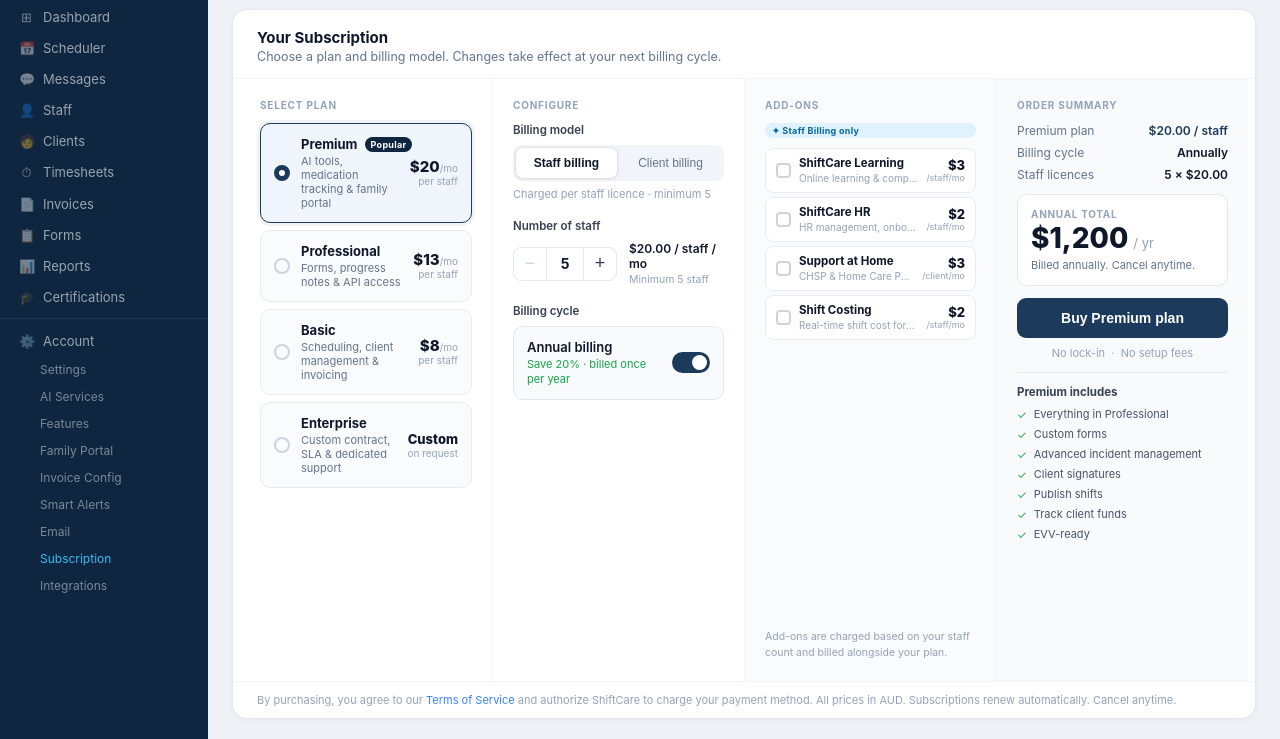
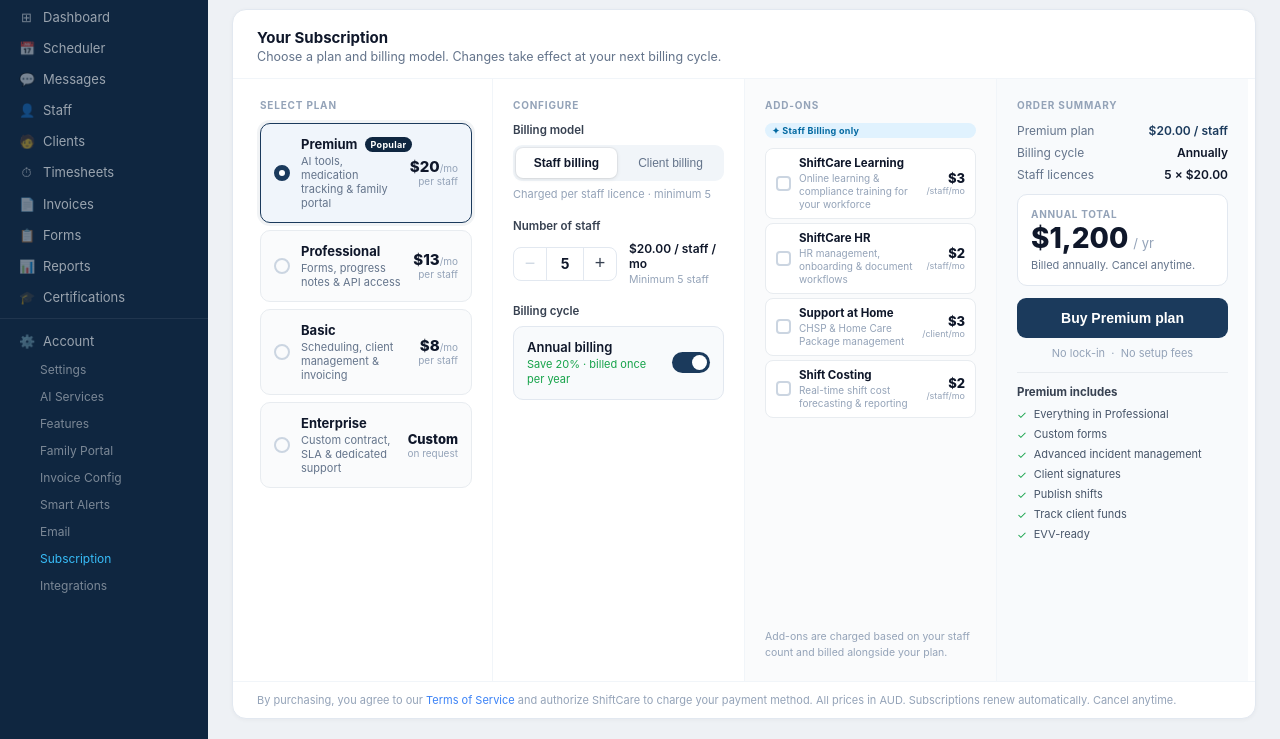
Before and after one commit to andrewshiftcare/client-billing, a plain HTML site: page subscription-mockup-v2.html in a window 1280 px wide. Shown: the part 61-800 px from the top of the page. Drawn offline with Linux system fonts and the light colour scheme.

Commit message:
fix: remove addon description truncation (ellipsis)

```diff
--- a/subscription-mockup-v2.html
+++ b/subscription-mockup-v2.html
@@ -275,7 +275,7 @@
 
     .addon-body { flex: 1; min-width: 0; }
     .addon-name { font-size: 11.5px; font-weight: 650; color: #0f172a; line-height: 1.3; }
-    .addon-desc { font-size: 10px; color: #94a3b8; margin-top: 1px; line-height: 1.3; white-space: nowrap; overflow: hidden; text-overflow: ellipsis; }
+    .addon-desc { font-size: 10px; color: #94a3b8; margin-top: 1px; line-height: 1.3; }
 
     .addon-price-col { text-align: right; flex-shrink: 0; }
     .addon-price { font-size: 13px; font-weight: 800; color: #0f172a; line-height: 1; }
```
